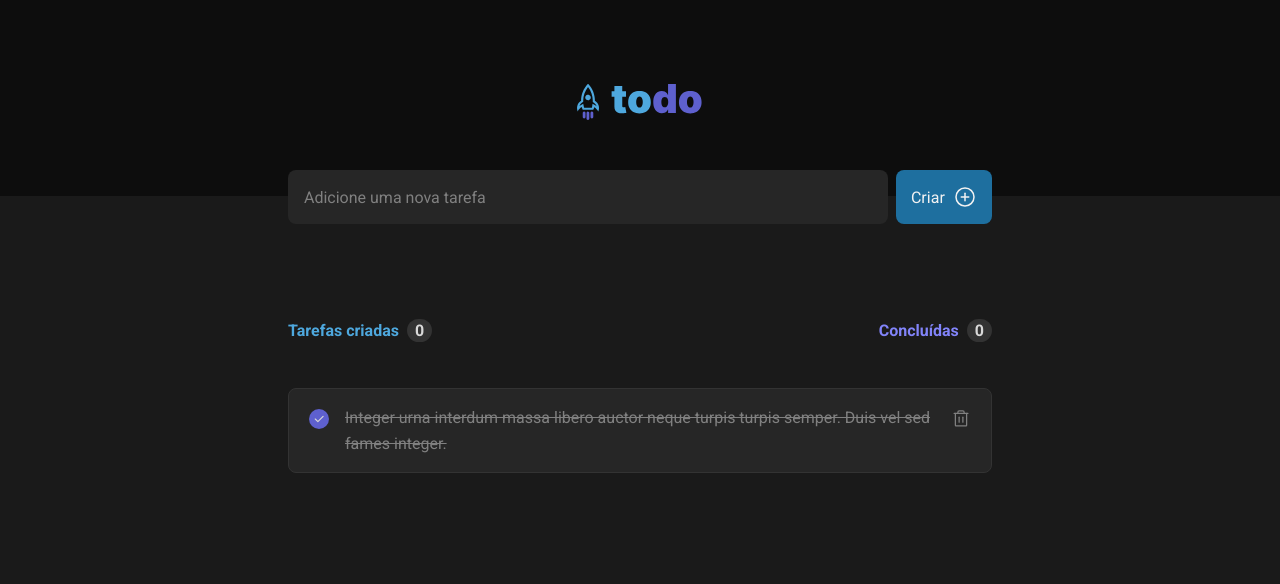
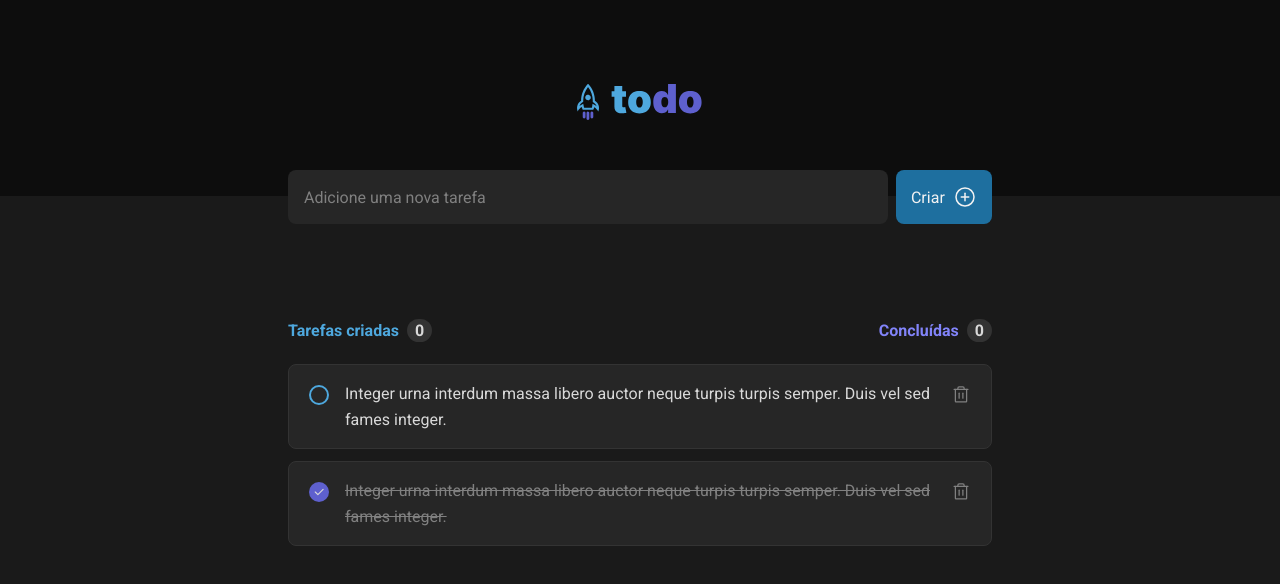
Before and after one commit to caiorodr/to-do-reactjs-ts, a React (Vite) app: page / in a window 1280 px wide. Shown: the top 584 px of the page. Built offline with nearby package versions, Linux system fonts and the light colour scheme.

Commit message:
finished front-end

```diff
--- a/src/components/List.module.css
+++ b/src/components/List.module.css
@@ -26,8 +26,9 @@
     padding: 1rem;
     border-radius: 8px;
     border: solid 1px var(--gray-400);
-    margin-top: 1.5rem;
+
     line-height: 1.6;
+
 }
 
 .taskContent + .taskContent {
@@ -81,3 +82,51 @@
     color: var(--gray-300);
     text-decoration: line-through;
  }
+
+
+
+
+ .taskUnChecked {
+   display: flex;
+   align-items: flex-start;
+   justify-content: center;
+   gap: 0.75rem;
+}
+
+
+
+.taskUnChecked button[name = 'unChecked']{
+   background: transparent;
+   padding: 2px;
+   border: solid 2px var(--blue);
+   color: transparent;
+   cursor: pointer;
+   border-radius: 999px;
+   line-height: 0;
+   margin: 4px;
+
+   transition: background-color 1s;
+}
+
+.taskUnChecked button[name = 'unChecked']:hover{
+   background: var(--blue-dark-opacity);
+   border: solid 2px var(--blue-dark);
+}
+
+.taskUnChecked button[name = 'delete']{
+   background: transparent;
+   padding: 4px;
+   border: 0;
+   color: var(--gray-300);
+   cursor: pointer;
+
+   line-height: 0;
+   border-radius: 2px;
+}
+
+
+.taskUnChecked button[name = 'delete']:hover{
+   background: var(--gray-400);
+   color: var(--danger);
+
+}
--- a/src/components/List.tsx
+++ b/src/components/List.tsx
@@ -1,7 +1,7 @@
 import styles from './List.module.css';
 import Clipboard from '../assets/Clipboard.svg'
 import { useState } from 'react';
-import { Check, Trash } from 'phosphor-react';
+import { Check, Trash, Circle } from 'phosphor-react';
 
 export function List(){
     const [taskList, setTaskList] = useState('');
@@ -20,8 +20,23 @@ export function List(){
             :
                 <article className={styles.notEmptyContent}>
                     <div className={styles.taskContent}>
+                        <div className={styles.taskUnChecked}>
+                            <button title='Marcar tarefa' name='unChecked'>
+                                <Check
+                                    weight="bold"
+                                    size={12}
+                                />
+                            </button>
+                            <p>Integer urna interdum massa libero auctor neque turpis turpis semper. Duis vel sed fames integer.</p>
+                            <button name='delete'>
+                                <Trash size={20}/>
+                            </button>
+                        </div>
+                    </div>
+
+                    <div className={styles.taskContent}>
                         <div className={styles.taskChecked}>
-                            <button title='Marcar tarefa' name='checked'>
+                            <button title='Desmarcar tarefa' name='checked'>
                                 <Check
                                     weight="bold"
                                     size={12}
--- a/src/global.css
+++ b/src/global.css
@@ -11,8 +11,10 @@
   --purple: #8284FA;
   --purple-dark: #5E60CE;
 
+
   --blue: #4EA8DE;
   --blue-dark: #1E6F9F;
+  --blue-dark-opacity: #1e709f48;
 
   --danger: #E25858;
 }
```
